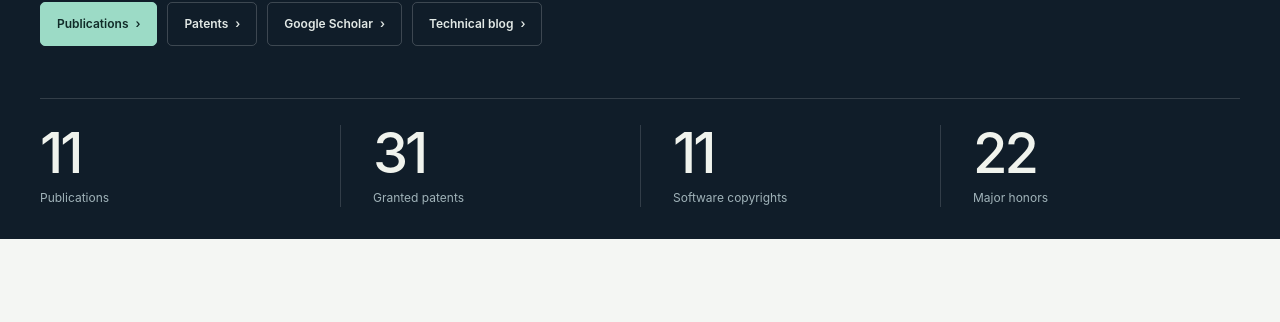
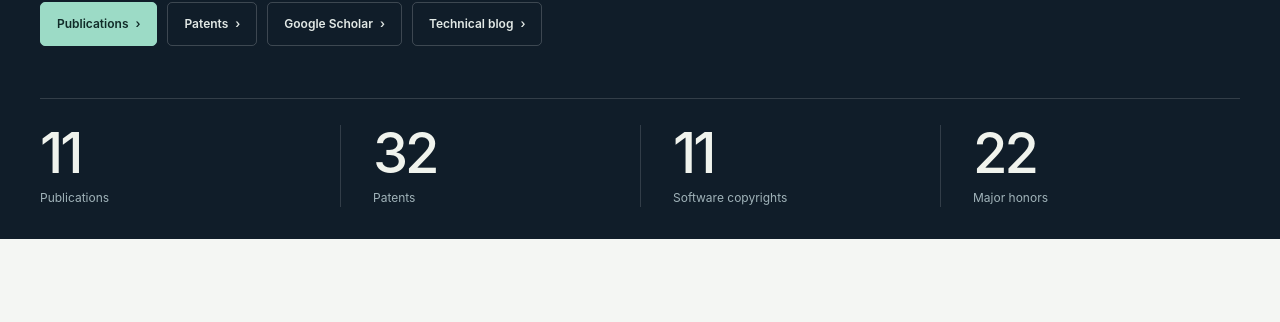
Before and after one commit to michaelice/michaelice.github.io, a Jekyll site: the page built from concepts/research-command-center.html, in a window 1280 px wide and 900 px high, scrolled down 576 px. Shown: the part 141-463 px from the top of the window. Built offline with Jekyll 4.4.1, drawn with Linux system fonts in a browser that asks for light colours.

Commit message:
Keep homepage patent total in sync with patent list

```diff
--- a/_includes/hero.html
+++ b/_includes/hero.html
@@ -39,10 +39,10 @@
       <div class="stat-circle">
         <div class="stat-ring">
           <i class="fas fa-lightbulb"></i>
-          <span class="stat-number" data-target="31">0</span>
+          <span class="stat-number" data-target="{{ site.data.profile.patents.size }}">0</span>
         </div>
-        <span class="stat-label lang-en">Patents Granted</span>
-        <span class="stat-label lang-zh" style="display:none;">授权发明专利</span>
+        <span class="stat-label lang-en">Patents</span>
+        <span class="stat-label lang-zh" style="display:none;">发明专利</span>
       </div>
 
       <div class="stat-circle">
--- a/concepts/research-command-center.html
+++ b/concepts/research-command-center.html
@@ -575,7 +575,7 @@ redirect_from:
   <section class="impact">
     <div class="impact-grid wrap">
       <div class="impact-item"><strong>11</strong><span>Publications</span></div>
-      <div class="impact-item"><strong>31</strong><span>Granted patents</span></div>
+      <div class="impact-item"><strong>{{ site.data.profile.patents.size }}</strong><span>Patents</span></div>
       <div class="impact-item"><strong>11</strong><span>Software copyrights</span></div>
       <div class="impact-item"><strong>{{ site.data.profile.honors.size }}</strong><span>Major honors</span></div>
     </div>
```
Also changed, not shown: other parts of concepts/research-command-center.html (+1 -1 lines).
